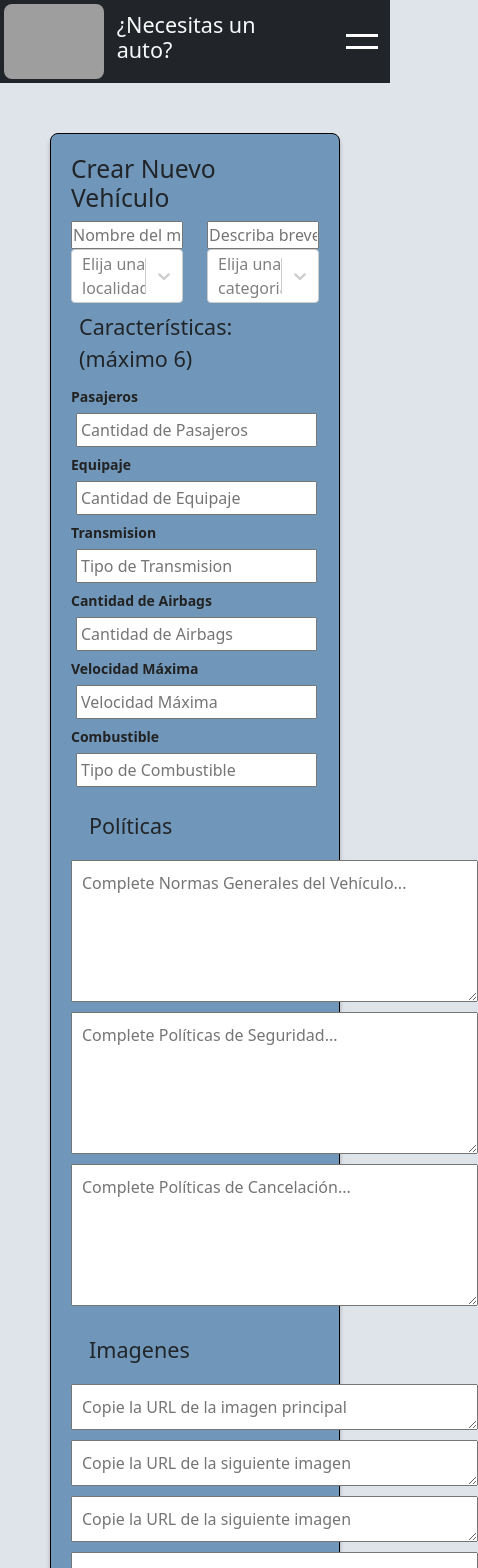
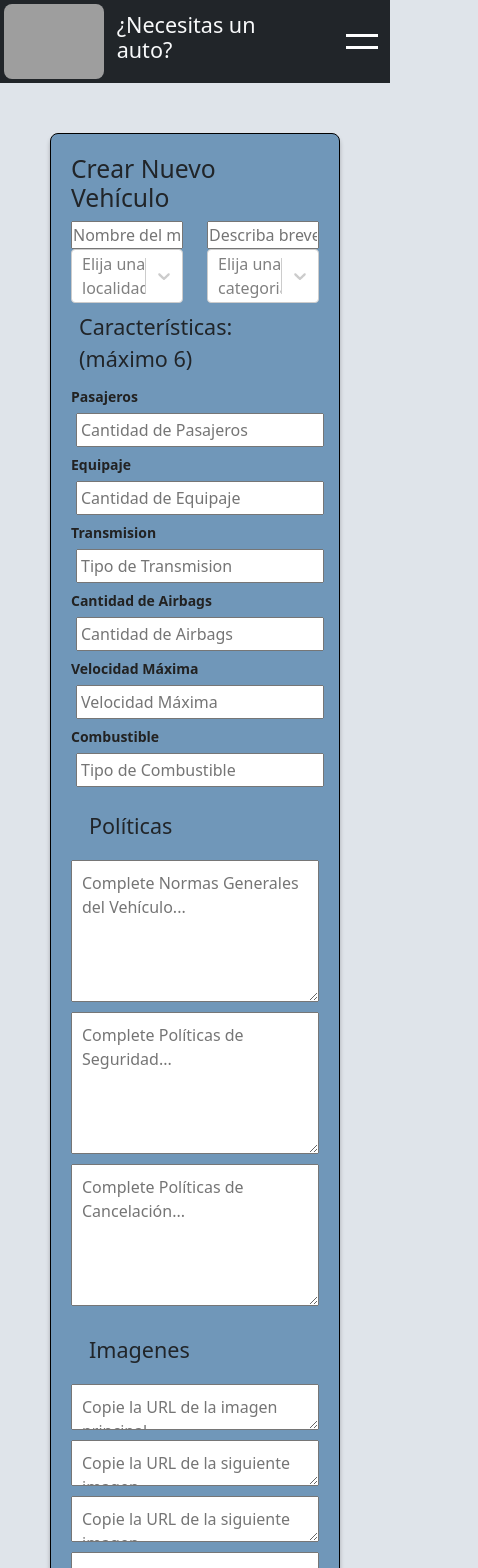
Before and after one commit to Seraquesada/ProyectoFinal-DH, a React (Vite) app in the folder front-end/: page /administracion in a window 390 px wide. Shown: the top 1568 px of the page, 478 px wide, since content can reach past the window. Built offline with nearby package versions, Linux system fonts and the light colour scheme; no server answers; grey boxes are pictures that could not be loaded; some icons are missing.

Commit message:
Responsive admin create product

```diff
--- a/front-end/src/componentes/CreacionProducto/CreacionProducto.css
+++ b/front-end/src/componentes/CreacionProducto/CreacionProducto.css
@@ -15,6 +15,7 @@
     display: flex;
     padding: 3px;
     margin: 5px;
+    width: 100%;
 }
 
 .grupoCaracteristicas {
@@ -34,6 +35,7 @@
     margin-bottom: 10px;
     margin-right: 15px;
     padding: 10px;
+    width: 100%;
 }
 .grupoImagenes {
     display: flex;
@@ -46,4 +48,5 @@
     margin-bottom: 10px;
     margin-right: 15px;
     padding: 10px;
+    width: 100%;
 }
```
